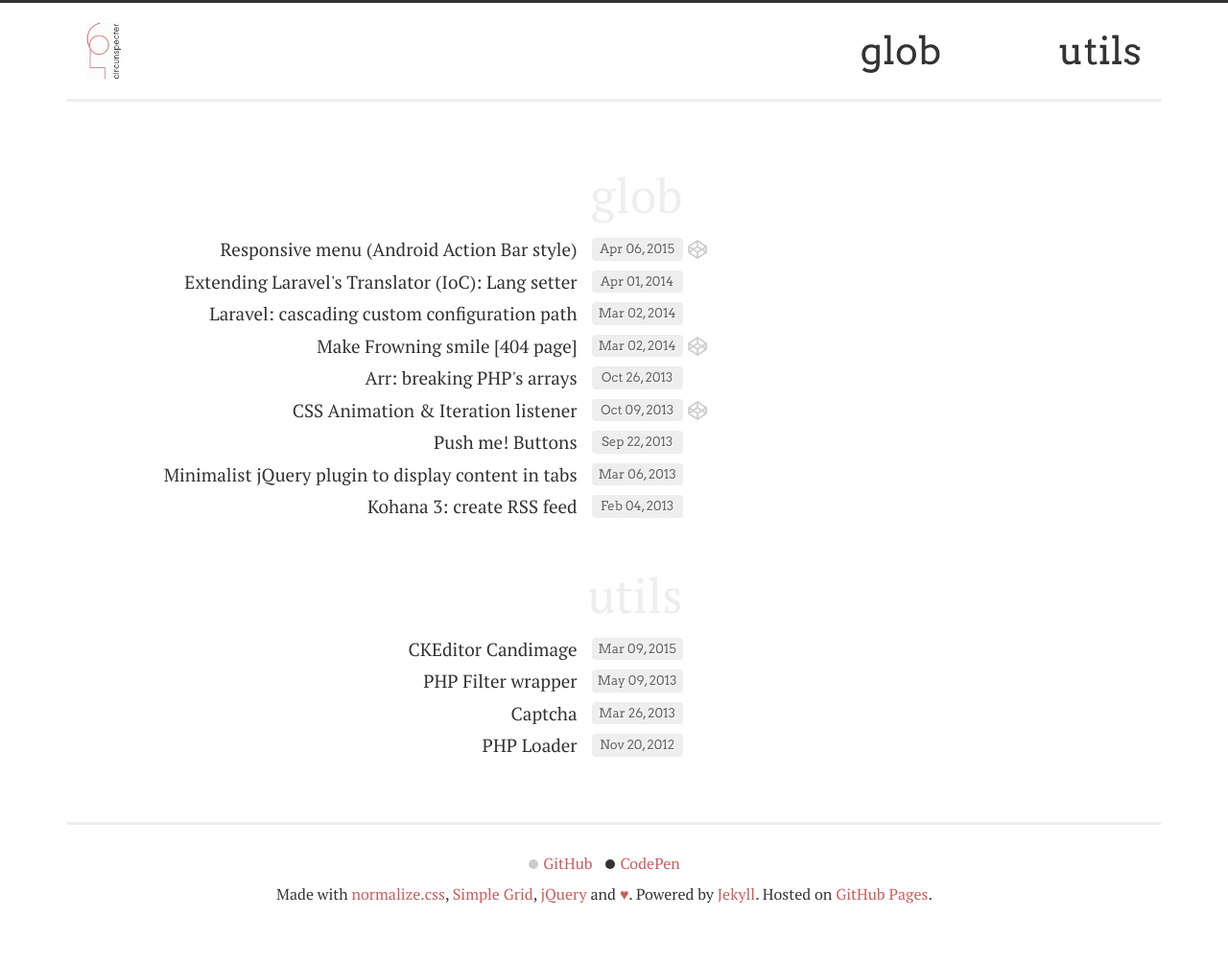
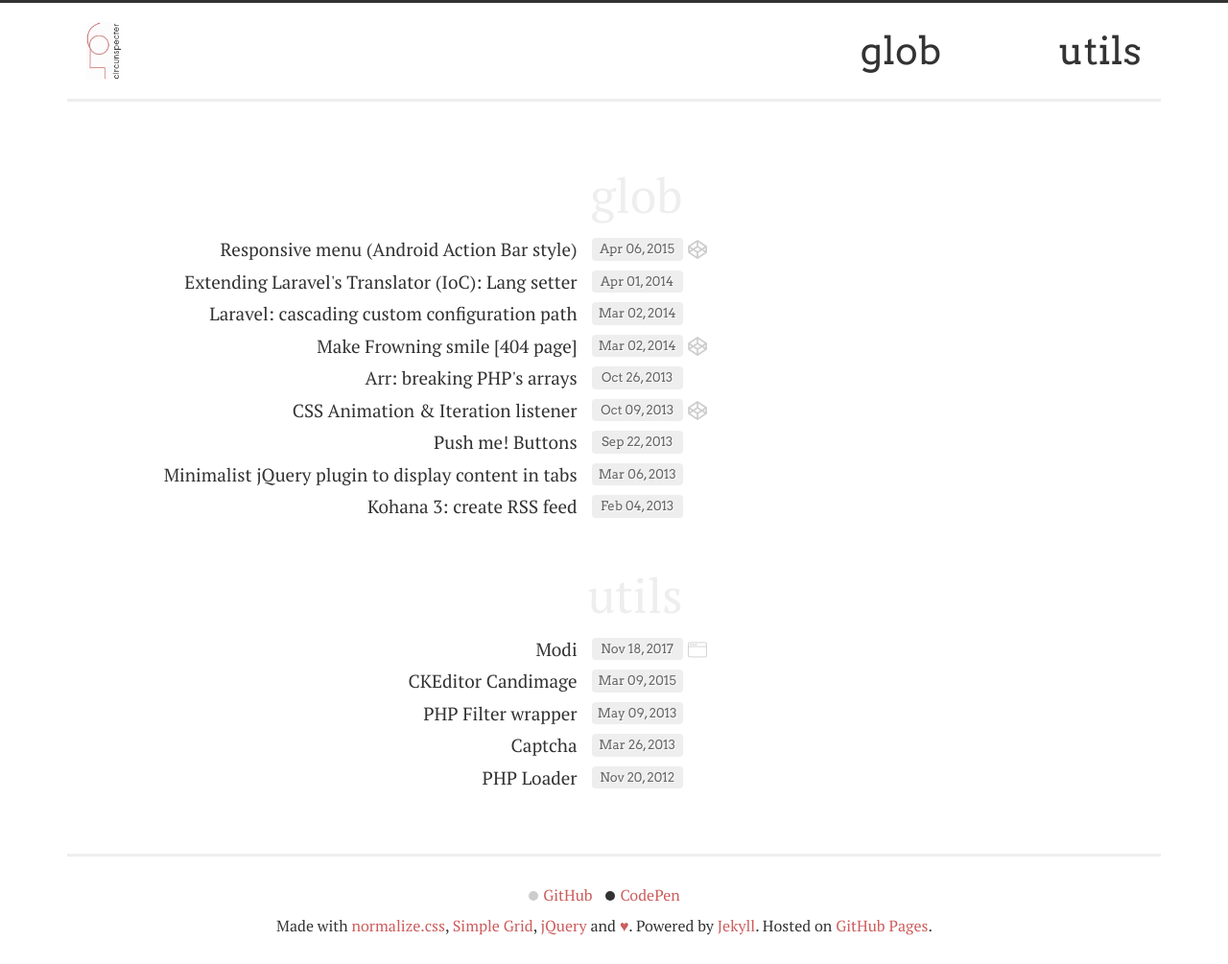
Before and after one commit to circunspecter/circunspecter.github.io, a Jekyll site: the page built from index.html, in a window 1280 px wide. Shown: the whole page at 96% size. Built offline with Jekyll 4.4.1, drawn with Linux system fonts in a browser that asks for light colours; nearby versions of some CDN libraries; Markdown is read by kramdown in place of the engine named in the settings; before the commit the page ends 972 px from its top, so only the background shows below that.

Commit message:
Add modi to utils

```diff
--- a/_includes/home.html
+++ b/_includes/home.html
@@ -30,7 +30,12 @@
                             {% if lpage.util and lpage.util_pos == i %}
                                 {% capture sorting_creepy_way %}
                                 <li>
+                                    {% if lpage.external %}
+                                    <a href="{{ lpage.external }}">{{ lpage.title }}</a>
+                                    <span class="ext ext-{{ lpage.external_type }}"></span>
+                                    {% else %}
                                     <a {% if lpage.url == page.url %}class="active"{% endif %} href="{{ site.baseUrl }}{{ lpage.url }}">{{ lpage.title }}</a>
+                                    {% endif %}
                                     <span class="date">{{ lpage.date | date: "%b %d, %Y" }}</span>
                                     <img class="himage" src="{{ site.baseUrl }}/assets/resus{{ lpage.url }}image.jpg" />
                                 </li>
--- a/assets/css/mee.css
+++ b/assets/css/mee.css
@@ -305,6 +305,12 @@ a:focus, a:hover, a:active, a.jhover { color: #CD5C5C; text-decoration: underlin
 .home li:hover .ext-codepen {
     background: url(../img/icons/ext-codepen-on.png) top left no-repeat;
 }
+.home li .ext-web {
+    background: url(../img/icons/ext-web-off.png) top left no-repeat;
+}
+.home li:hover .ext-web {
+    background: url(../img/icons/ext-web-on.png) top left no-repeat;
+}
 .home li .himage { display: none; }
 
 .home .ballon {}
```
Also changed, not shown: utils/modi/index.md (added, +9 -0 lines), assets/img/icons/ext-web-off.png (added), assets/img/icons/ext-web-on.png (added), assets/resus/utils/modi/image.jpg (added).
